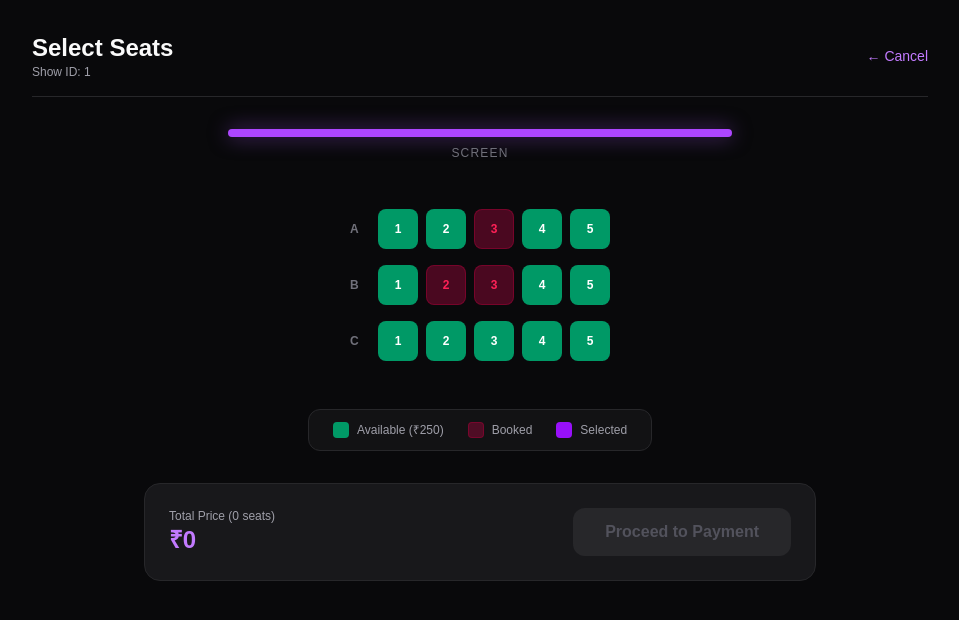
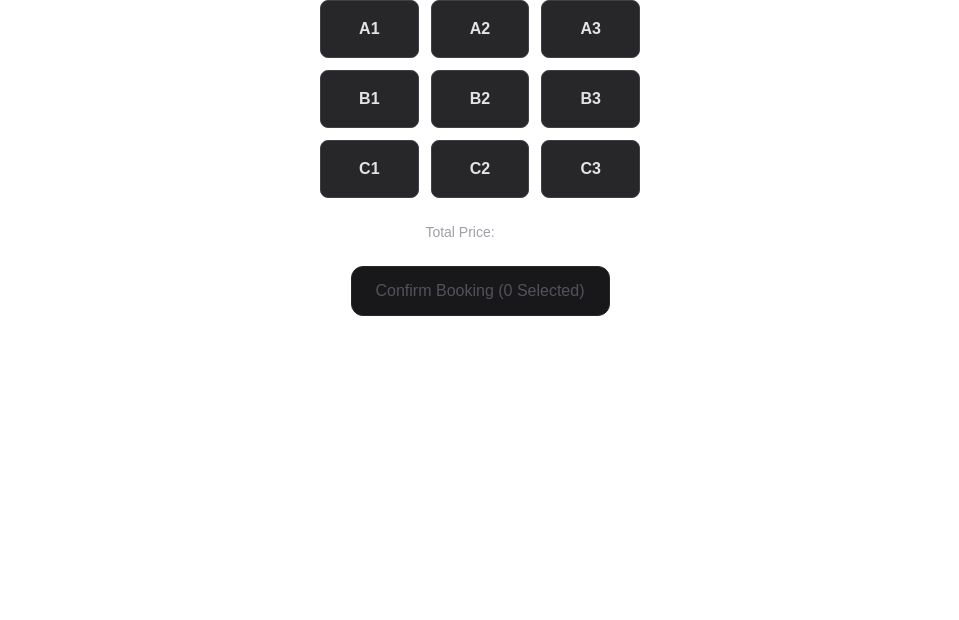
Before and after one commit to SaiPranav13188/cineai, a Next.js app in the folder frontend/: page /booking/1 in a window 1280 px wide. Shown: the top 620 px of the page, without its empty margins (160-1119 px from the left). Built offline with nearby package versions, Linux system fonts and the light colour scheme.

Commit message:
Implement persistent seat booking and state synchronization

```diff
--- a/frontend/app/booking/[showId]/page.tsx
+++ b/frontend/app/booking/[showId]/page.tsx
@@ -1,39 +1,98 @@
-import SeatMap from "@/components/SeatMap";
-import Link from "next/link";
+"use client";
+import { useState, useEffect } from "react";
 
-interface PageProps {
-  params: Promise<{
-    showId: string;
-  }>;
-  searchParams: Promise<{
-    price?: string;
-  }>;
+interface SeatMapProps {
+  showId: string;
+  basePrice: number;
 }
 
-export default async function BookingPage({ params, searchParams }: PageProps) {
-  const { showId } = await params;
-  const { price } = await searchParams;
+export default function SeatMap({ showId, basePrice }: SeatMapProps) {
+  const [bookedSeats, setBookedSeats] = useState<string[]>([]);
+  const [selectedSeats, setSelectedSeats] = useState<string[]>([]);
+  const allSeats = ["A1", "A2", "A3", "B1", "B2", "B3", "C1", "C2", "C3"];
 
-  const basePrice = price ? parseInt(price, 10) : 250;
+  // Replace with your live Render backend URL when deploying to production
+  const API_URL = "http://127.0.0.1:8000";
+
+  useEffect(() => {
+    if (!showId) return;
+
+    fetch(`${API_URL}/api/seats/${showId}`)
+      .then((res) => res.json())
+      .then((data) => setBookedSeats(data.booked_seats || []))
+      .catch((err) => console.error("Failed to fetch seat status:", err));
+  }, [showId]);
+
+  const toggleSeat = (seat: string) => {
+    if (bookedSeats.includes(seat)) return;
+    setSelectedSeats((prev) =>
+      prev.includes(seat) ? prev.filter((s) => s !== seat) : [...prev, seat]
+    );
+  };
+
+  const handleConfirmBooking = async () => {
+    if (selectedSeats.length === 0) return;
+
+    try {
+      const res = await fetch(`${API_URL}/api/book`, {
+        method: "POST",
+        headers: { "Content-Type": "application/json" },
+        body: JSON.stringify({ movie_id: showId, seats: selectedSeats }),
+      });
+
+      if (res.ok) {
+        alert("Booking confirmed and QR code generated!");
+        setBookedSeats((prev) => [...prev, ...selectedSeats]);
+        setSelectedSeats([]);
+      } else {
+        const errorData = await res.json();
+        alert("Booking failed: " + errorData.detail);
+      }
+    } catch (err) {
+      console.error("Network error during booking:", err);
+    }
+  };
 
   return (
-    <main className="min-h-screen bg-zinc-950 text-zinc-50 p-8">
-      <div className="max-w-4xl mx-auto space-y-8">
+    <div className="flex flex-col items-center space-y-6">
+      <div className="grid grid-cols-3 gap-3 max-w-xs w-full">
+        {allSeats.map((seat) => {
+          const isBooked = bookedSeats.includes(seat);
+          const isSelected = selectedSeats.includes(seat);
+          return (
+            <button
+              key={seat}
+              disabled={isBooked}
+              onClick={() => toggleSeat(seat)}
+              className={`p-4 rounded-lg font-semibold transition-all ${
+                isBooked
+                  ? "bg-zinc-900 text-zinc-600 opacity-40 cursor-not-allowed border border-zinc-800"
+                  : isSelected
+                  ? "bg-purple-600 text-white shadow-lg scale-105"
+                  : "bg-zinc-800 hover:bg-zinc-700 text-zinc-200 border border-zinc-700"
+              }`}
+            >
+              {seat}
+            </button>
+          );
+        })}
+      </div>
 
-        <div className="flex items-center justify-between border-b border-zinc-800 pb-4">
-          <div>
-            <h1 className="text-2xl font-bold">Select Seats</h1>
-            <p className="text-xs text-zinc-400">Show ID: {showId}</p>
-          </div>
-          <Link href="/movies" className="text-sm text-purple-400 hover:underline">
-            ← Cancel
-          </Link>
-        </div>
+      <div className="text-sm text-zinc-400">
+        Total Price: <span className="text-white font-bold">₹{selectedSeats.length * basePrice}</span>
+      </div>
 
-        {/* Dynamic basePrice passed down */}
-        <SeatMap showId={showId} basePrice={basePrice} />
-
-      </div>
-    </main>
+      <button
+        onClick={handleConfirmBooking}
+        disabled={selectedSeats.length === 0}
+        className={`px-6 py-3 rounded-xl font-medium transition-colors ${
+          selectedSeats.length === 0
+            ? "bg-zinc-900 text-zinc-600 cursor-not-allowed border border-zinc-800"
+            : "bg-purple-600 hover:bg-purple-700 text-white"
+        }`}
+      >
+        Confirm Booking ({selectedSeats.length} Selected)
+      </button>
+    </div>
   );
 }
```
